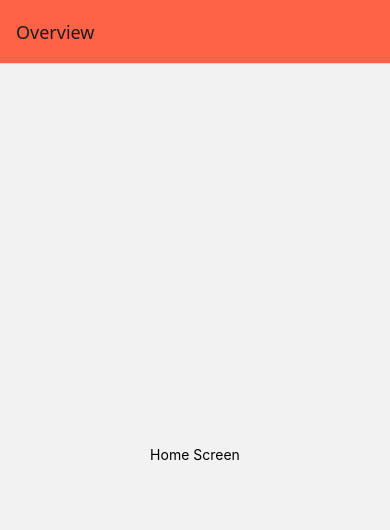
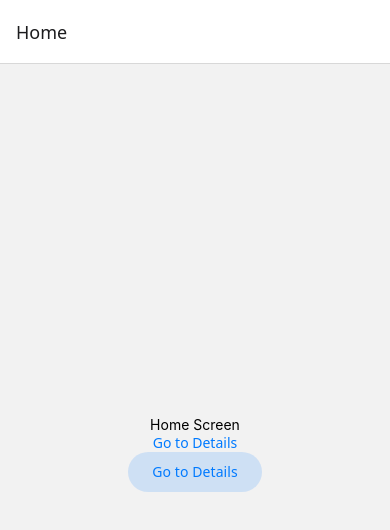
Before and after one commit to vhaugnndianepatino/appdev2, a React Native app in the folder react-native-navigation/: screen / in a window 390 px wide. Shown: the top 530 px of the page. Built offline with nearby package versions, Linux system fonts and the light colour scheme.

Commit message:
Done with using Link or Button components

```diff
--- a/react-native-navigation/App.tsx
+++ b/react-native-navigation/App.tsx
@@ -2,11 +2,15 @@ import * as React from 'react';
 import { View, Text } from 'react-native';
 import { createStaticNavigation } from '@react-navigation/native';
 import { createNativeStackNavigator } from '@react-navigation/native-stack';
+import { Link } from '@react-navigation/native';
+import { Button } from '@react-navigation/elements';
 
 function HomeScreen() {
   return (
     <View style={{ flex: 1, alignItems: 'center', justifyContent: 'center' }}>
       <Text>Home Screen</Text>
+      <Link screen="Details" params={{}}>Go to Details</Link>
+      <Button screen="Details" params={{}}>Go to Details</Button>
     </View>
   );
 }
@@ -21,20 +25,13 @@ function DetailsScreen() {
 
 const RootStack = createNativeStackNavigator({
   initialRouteName: 'Home',
-  screenOptions: {
-    headerStyle: { backgroundColor: 'tomato' },
-  },
-  screens: {
-    Home: {
-      screen: HomeScreen,
-      options: {
-        title: 'Overview',
-      },
-    },
+
+    screens: {
+
+    Home: HomeScreen,
     Details: DetailsScreen,
   },
 });
-
 const Navigation = createStaticNavigation(RootStack);
 
 export default function App() {
```
